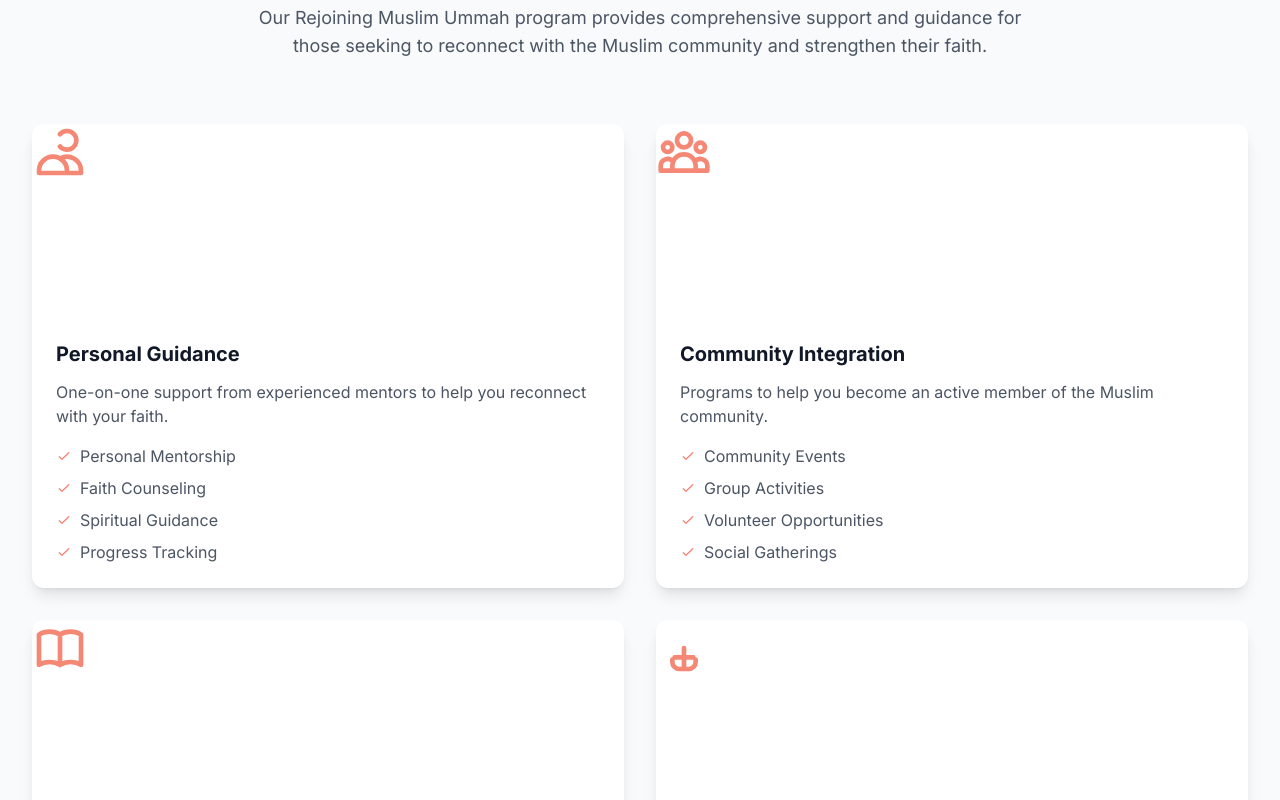
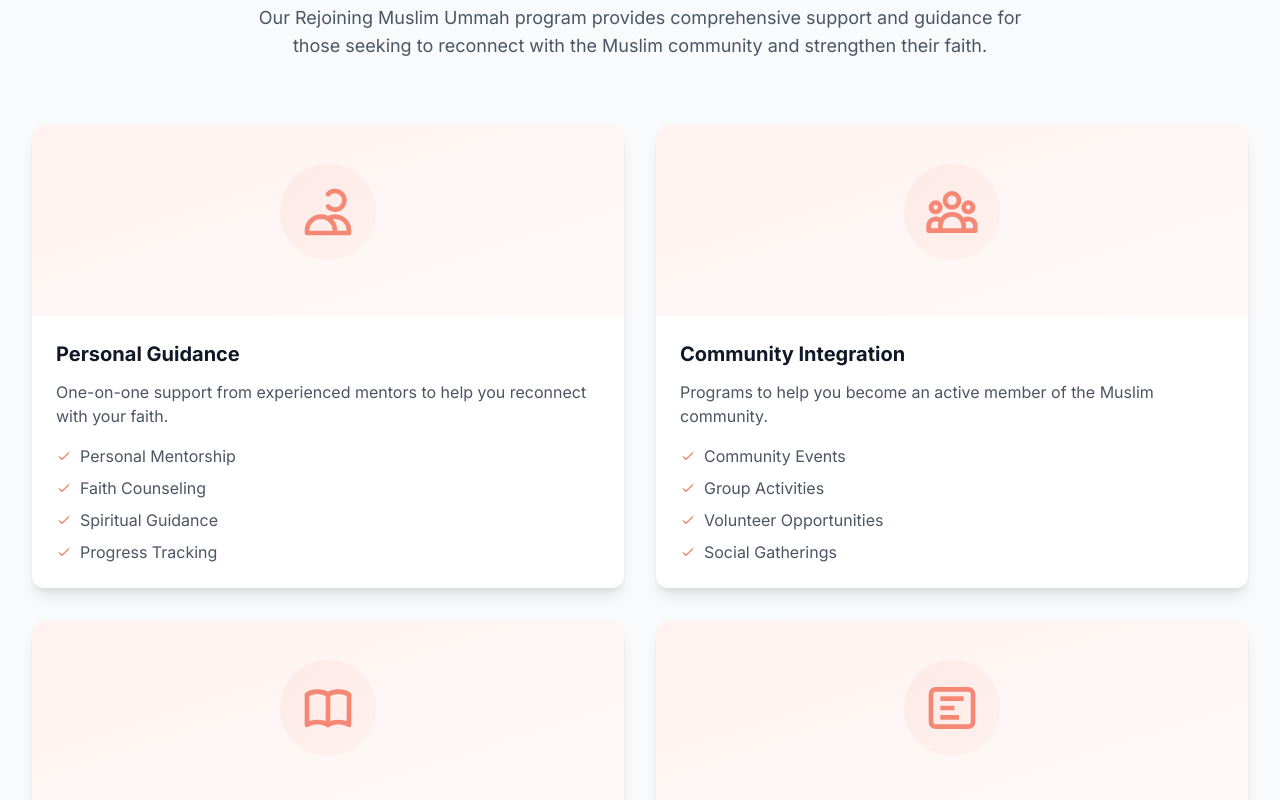
Before and after one commit to anstariq333/allah-call, a Next.js app: page /rejoining-muslim-ummah in a window 1280 px wide. Shown: the part 620-1420 px from the top of the page. Built offline with nearby package versions, Linux system fonts and the light colour scheme.

Commit message:
added images

```diff
--- a/src/app/publish-your-work/page.js
+++ b/src/app/publish-your-work/page.js
@@ -140,8 +140,10 @@ export default function PublishWorkPage() {
           <div id="publications" className="grid grid-cols-1 md:grid-cols-2 gap-8 mb-16">
             {publicationTypes.map((type, index) => (
               <div key={index} className="bg-white rounded-xl shadow-lg overflow-hidden">
-                <div className="relative h-48">
-                  {type.icon}
+                <div className="relative h-48 flex items-center bg-gradient-to-br from-[#f58875]/10 to-[#f58875]/5 justify-center">
+                  <div className="h-24 w-24 rounded-full bg-gradient-to-br from-[#f58875]/10 to-[#f58875]/5 flex items-center justify-center mx-auto mb-4">
+                    {type.icon}
+                  </div>
                 </div>
                 <div className="p-6">
                   <h3 className="text-xl font-bold text-gray-900 mb-3">{type.title}</h3>
--- a/src/app/rejoining-muslim-ummah/page.js
+++ b/src/app/rejoining-muslim-ummah/page.js
@@ -61,7 +61,8 @@ export default function RejoiningUmmahPage() {
       ],
       icon: (
         <svg className="w-14 h-14 text-[#f58875]" fill="none" stroke="currentColor" viewBox="0 0 24 24">
-          <path strokeLinecap="round" strokeLinejoin="round" strokeWidth="2" d="M7 17v1a3 3 0 003 3h4a3 3 0 003-3v-1M12 12v4m0 0v4m0-4h4m-4 0H8" />
+          <rect x="3" y="4" width="18" height="16" rx="2" strokeWidth="2" />
+          <path strokeWidth="2" d="M7 8h10M7 12h6M7 16h8" />
         </svg>
       )
     }
@@ -129,8 +130,10 @@ export default function RejoiningUmmahPage() {
           <div id="support" className="grid grid-cols-1 md:grid-cols-2 gap-8 mb-16">
             {supportAreas.map((area, index) => (
               <div key={index} className="bg-white rounded-xl shadow-lg overflow-hidden">
-                <div className="relative h-48">
-                  {area.icon}
+                <div className="relative h-48 flex items-center bg-gradient-to-br from-[#f58875]/10 to-[#f58875]/5 justify-center">
+                  <div className="h-24 w-24 rounded-full bg-gradient-to-br from-[#f58875]/10 to-[#f58875]/5 flex items-center justify-center mx-auto mb-4">
+                    {area.icon}
+                  </div>
                 </div>
                 <div className="p-6">
                   <h3 className="text-xl font-bold text-gray-900 mb-3">{area.title}</h3>
--- a/src/app/testimonies-of-new-muslims/page.js
+++ b/src/app/testimonies-of-new-muslims/page.js
@@ -6,30 +6,30 @@ import Head from 'next/head';
 export default function TestimoniesPage() {
   const testimonies = [
     {
-      name: "Sarah Johnson",
+      name: "David",
       location: "United States",
-      image: "/images/testimonial-1.jpg",
+      image: "https://images.unsplash.com/photo-1740620779952-17ab8c00de48?q=80&w=1170&auto=format&fit=crop&ixlib=rb-4.1.0&ixid=M3wxMjA3fDB8MHxwaG90by1wYWdlfHx8fGVufDB8fHx8fA%3D%3D", // Woman portrait
       quote: "Islam brought peace to my heart and clarity to my mind. The concept of direct connection with Allah resonated deeply with me.",
       story: "I was searching for meaning in life when I first learned about Islam. The logical approach to faith and the emphasis on direct connection with God drew me in."
     },
     {
-      name: "David Martinez",
+      name: "Sarah Johnson",
       location: "Spain",
-      image: "/images/testimonial-2.jpg",
+      image: "https://images.unsplash.com/photo-1508214751196-bcfd4ca60f91?auto=format&fit=facearea&w=400&q=80&facepad=2.5",
       quote: "The brotherhood and sisterhood in Islam is unlike anything I've experienced before. It truly feels like one global family.",
       story: "After studying various religions, I found that Islam's teachings about social justice and community responsibility aligned perfectly with my values."
     },
     {
       name: "Emma Wilson",
       location: "United Kingdom",
-      image: "/images/testimonial-3.jpg",
+      image: "https://images.unsplash.com/photo-1517841905240-472988babdf9?auto=format&fit=facearea&w=400&q=80&facepad=2.5", // Woman portrait
       quote: "The beautiful thing about Islam is how it guides every aspect of life while maintaining a balance between spiritual and worldly matters.",
       story: "My journey to Islam began through Muslim friends who showed me the beauty of their faith through their actions and character."
     },
     {
       name: "Michael Chen",
       location: "Canada",
-      image: "/images/testimonial-4.jpg",
+      image: "https://images.unsplash.com/photo-1714331251780-db56109a9887?q=80&w=713&auto=format&fit=crop&ixlib=rb-4.1.0&ixid=M3wxMjA3fDB8MHxwaG90by1wYWdlfHx8fGVufDB8fHx8fA%3D%3D", // Man portrait
       quote: "Islam answered the deep philosophical questions I had about existence and purpose in a way that satisfied both my heart and mind.",
       story: "As a person with a scientific background, I found Islam's emphasis on seeking knowledge and understanding the natural world particularly appealing."
     }
```
